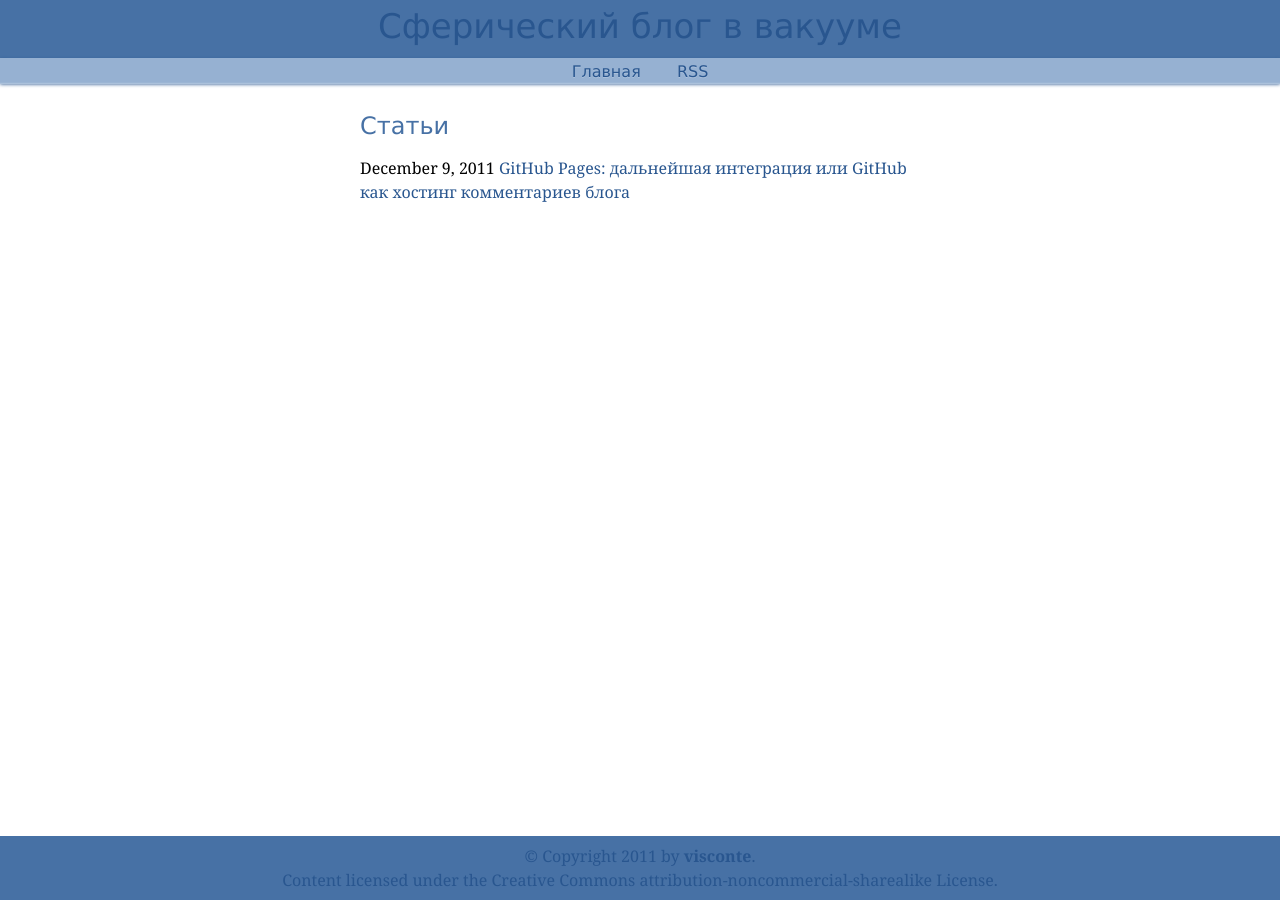
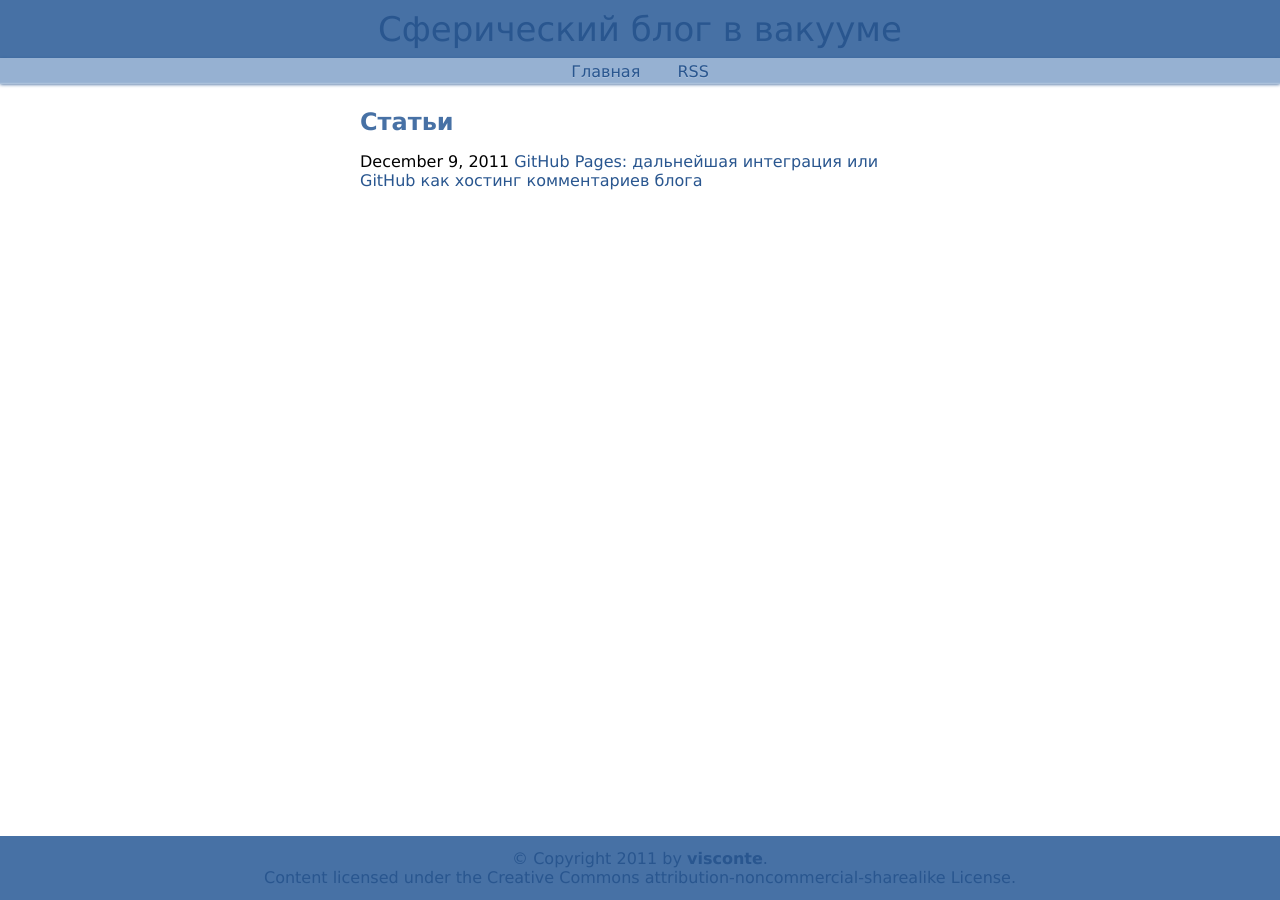
Before and after one commit to visconte/visconte.github.com, a Jekyll site: the page built from index.html, in a window 1280 px wide. Built offline with Jekyll 4.4.1, drawn with Linux system fonts in a browser that asks for light colours.

Commit message:
Font style updated

```diff
--- a/css/comments.css
+++ b/css/comments.css
@@ -17,7 +17,6 @@
     height: 33px;
     line-height: 33px;
     font-size: 14px;
-    font-family: "Lucida Grande", "Trebuchet MS", Arial, sans-serif;
     text-shadow: 1px 1px 0 rgba(255,255,255,.7);
 }
 #comments .comment .cmeta p.author {
--- a/css/main.css
+++ b/css/main.css
@@ -1,43 +1,29 @@
-#main > *:first-child { margin-top: 16px !important; }
+#main > *:first-child { margin-top: 1em !important; }
 #main h1, #main h2, #main h3 {
-    font-weight: normal;
     color: #4771a5;
+    margin: 32px 0 16px;
 }
-#main h1, #main h2 {
-    margin-bottom: 16px;
-    border-top: 4px solid;
-}
-#main h1 {
-    font-size: 24px;
-    line-height: 28px;
-    padding-top: 12px;
-    border-color: #aaa;
-}
-#main h1:first-child { border-top: none !important; }
-#main h2 {
-    font-size: 21px;
-    padding-top: 4px;
-    border-color: #e0e0e0;
-}
-#main h3 {
-    font-size: 18px;
-    margin-bottom: 3px;
-    padding-top: 5px;
-}
+#main h1 { font-size: 24px; }
+#main h2 { font-size: 21px; }
+#main h3 { font-size: 18px; }
 #main a { color: #29568f; }
 #main a:hover { text-decoration: underline; }
-#main p { margin-bottom: 1em; }
+#main p { margin: 1em 0; }
 #main ul, #main ol {
     list-style-position: outside;
-    margin-bottom: 1em;
-    margin-left: 2em;
+    margin: 1em 0 1em 2em;
+}
+#main ul li, #main ol li {
+    margin-top: .5em;
+    margin-bottom: .5em;
 }
 #main ul ul, #main ul ol,
 #main ol ol, #main ol ul {
+    margin-top: 0 !important;
     margin-bottom: 0 !important;
 }
 #main img {
-    margin-bottom: 1em;
+    margin: 1em 0;
     padding: .3em;
     border: 1px solid #ddd;
     max-width: 100%;
@@ -79,7 +65,7 @@
     text-align: right;
 }
 blockquote {
-    margin-bottom: 1em;
+    margin: 1em 0;
     border-left: 5px solid #ddd;
     padding-left: .6em;
     color: #555;
@@ -92,7 +78,7 @@
     margin-left: 2em;
     margin-bottom: 1em;
 }
-table { margin-bottom: 1em; }
+table { margin: 1em 0; }
 table th {
     border-bottom: 1px solid #bbb;
     padding: .2em 1em;
@@ -104,7 +90,7 @@
 pre {
     background-color: #eee;
     border: 1px solid #ddd;
-    margin-bottom: 1em;
+    margin: 1em 0;
     padding: 5px;
     overflow: auto;
 
@@ -142,6 +128,7 @@
     white-space: pre !important;
 }
 code {
+    font-family: "Courier New", Courier, monospaced;
     color: #444;
     padding: 0 .2em;
     background-color: #f8f8f8;
--- a/css/screen.css
+++ b/css/screen.css
@@ -6,12 +6,9 @@
     position: absolute;
     width: 100%;
     height: 100%;
-    font: 16px/24px Georgia, Times, serif;
-    text-align: left;
-    color: black;
+    font-family: Verdana, Arial, sans-serif;
+    font-size: 16px;
 }
-h1, h2, h3, h4 { font-family: "Lucida Grande", "Trebuchet MS", Arial, sans-serif; }
-code { font-family: "Courier New", Courier, monospaced; }
 a {
     text-decoration: none;
     outline: none;
@@ -27,7 +24,6 @@
 #outer-wrapper {
     min-height: 100%;
     min-width: 800px;
-    background: white;
     overflow: hidden;
 }
 #header-wrapper {
@@ -69,7 +65,6 @@
     white-space: nowrap;
 }
 #header-wrapper .header a {
-    font-family: "Lucida Grande", "Trebuchet MS", Arial, sans-serif;
     font-size: 34px;
     color: #29568f;
 }
@@ -85,7 +80,6 @@
     margin: 0 1em;
 }
 #crosscol-wrapper ul.PageList li a {
-    font-family: "Lucida Grande", "Trebuchet MS", Arial, sans-serif;
     color: #29568f;
     text-shadow: 0 1px rgba(255,255,255,.2);
 }
```
Also changed, not shown: _posts/github/2011-12-09-github-hosted-comments-features.md (+2 -1 lines).
